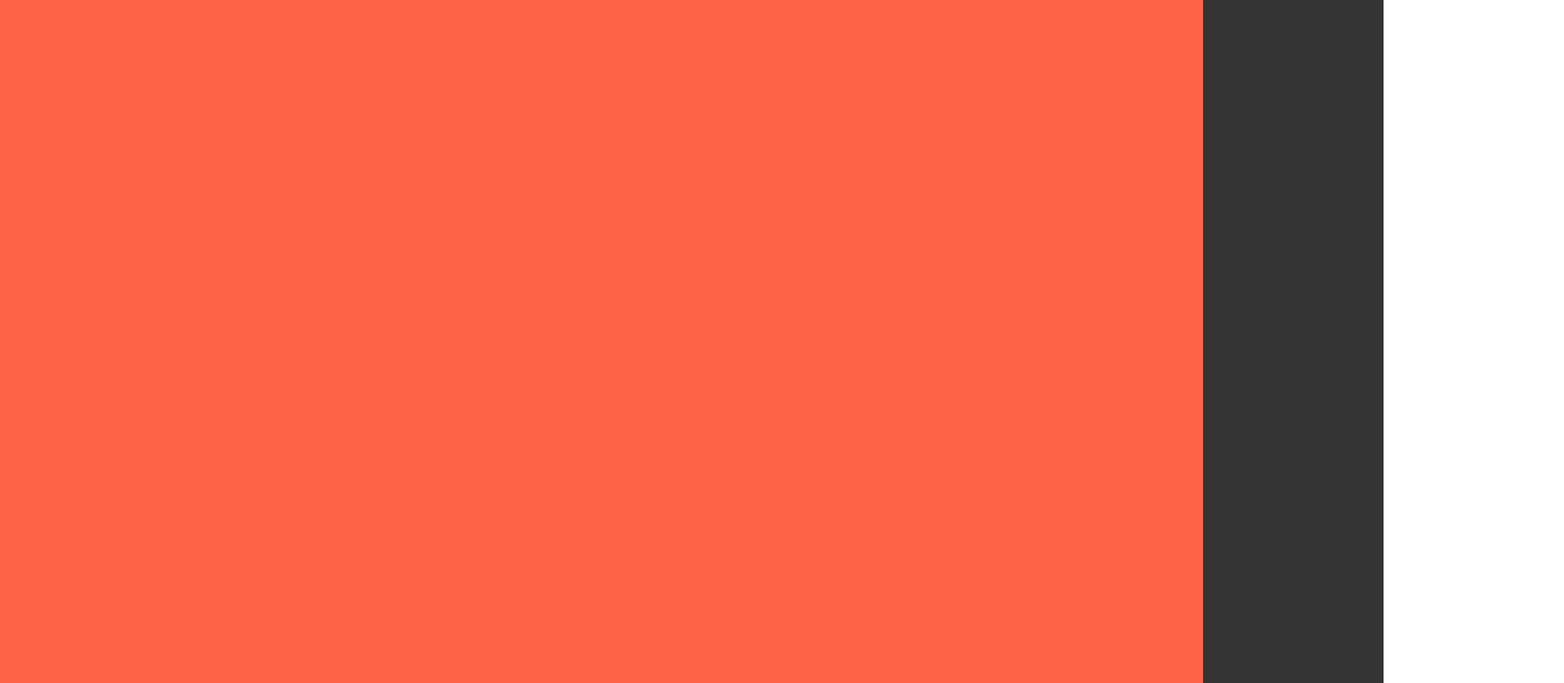
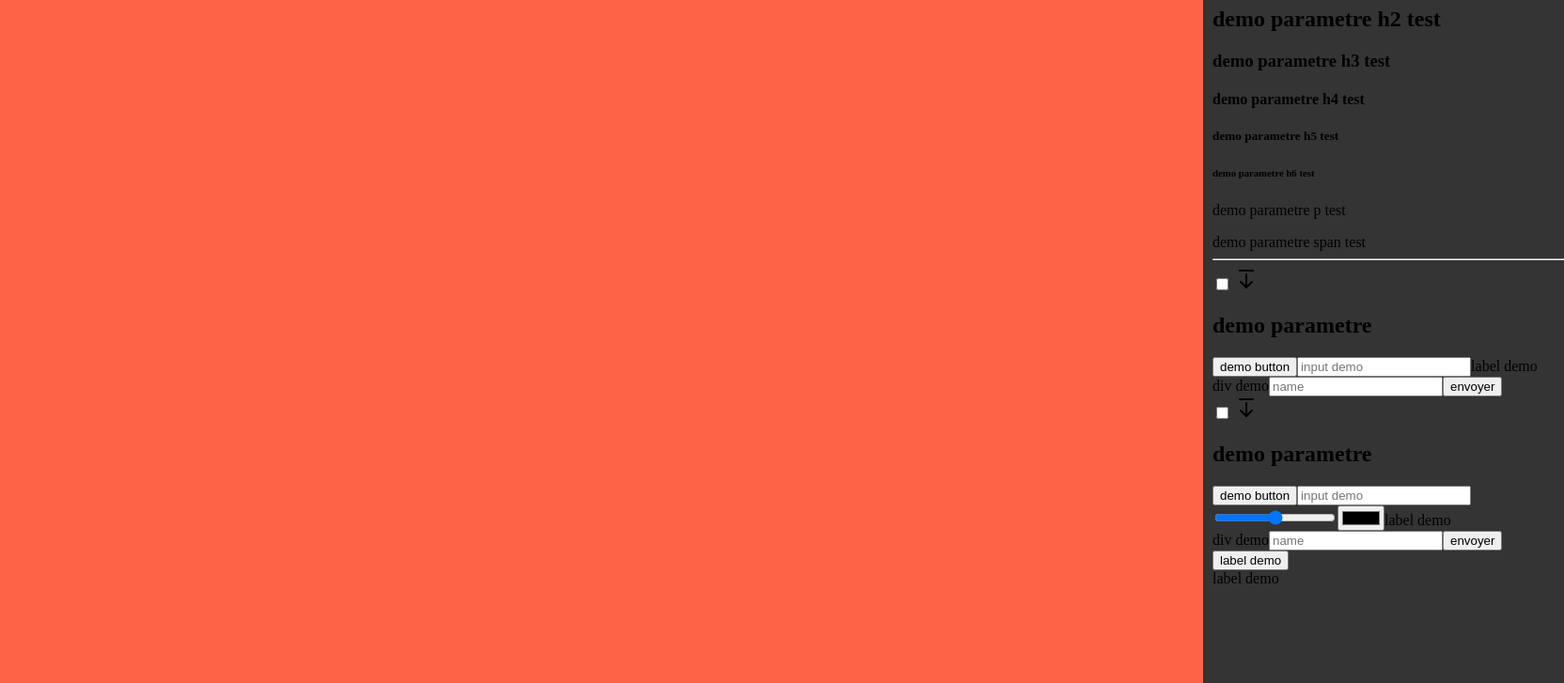
Before and after one commit to micuit-cuit/rnvs, a website: page src/index.html in a window 1280 px wide. Shown: the part 73-800 px from the top of the page at 94% size, 1664 px wide, since content can reach past the window. Drawn offline with nearby package versions, Linux system fonts and the light colour scheme.

Commit message:
feat: Add menu setting functionality and styles
- Added new file `.gitignore` to ignore `src/Untitled-1.json`
- Created `confgToPicture.js` file with `toggleCTP` function and `displayPIP` function
- Updated `style.css` to include new CSS variables and styles for the menu configuration
- Added `menuPrincipal.js` file with `parseConfig` function and event listeners for menu configuration
- Updated `index.html` to include necessary scripts and styles for menu configuration

```diff
--- a/src/index.html
+++ b/src/index.html
@@ -5,22 +5,174 @@
     <meta name="viewport" content="width=1920, initial-scale=1.0">
     <title>rnvs</title>
     <link rel="stylesheet" href="style.css">
+    <link rel="stylesheet" href="style-menu.css">
+    <link rel="icon" type="image/png" href="icone.png">
     <script src="https://unpkg.com/lucide@latest"></script>
+    <script src="js/menu-setting/confgToPicture.js"></script>
+    <script src="js/menu-setting/menuPrincipal.js"></script>
 
 </head>
 <body>
     <div id="app"></div>
     <dib id="buttonBar">
-        <div id="button-configToPictur"><i data-lucide="picture-in-picture-2"></i></div>
+        <div id="button-configToPictur" onclick="configTopicture()"  ><i data-lucide="picture-in-picture-2"></i></div>
         <div id="button-config" onclick="document.body.classList.toggle('config-open');"><i data-lucide="cog"></i></div>
     </dib>
     <div id="config">
+        <div id="config-drag"></div>
         <div id="content">
 
         </div>
     </div>
     <script>
+        const content = document.getElementById('content');
+        const menu = [
+        {
+                "type":"h1",
+                "text":"demo parametre h1 test"
+            },
+            {
+                "type":"h2",
+                "text":"demo parametre h2 test"
+            },
+            {
+                "type":"h3",
+                "text":"demo parametre h3 test"
+            },
+            {
+                "type":"h4",
+                "text":"demo parametre h4 test"
+            },
+            {
+                "type":"h5",
+                "text":"demo parametre h5 test"
+            },
+            {
+                "type":"h6",
+                "text":"demo parametre h6 test"
+            },
+            {
+                "type":"p",
+                "text":"demo parametre p test"
+            },
+            {
+                "type":"span",
+                "text":"demo parametre span test"
+            },
+            {
+                "type":"hr"
+            },
+	{
+		"type":"submenu",
+		"text":"demo parametre",
+		"content":[
+			{
+				"type":"button",
+				"onClick":"function",
+				"text":"demo button"
+			},
+			{
+				"type":"input",
+				"inputType":"number",
+				"onKeydown":"function",
+				"placeholder":"input demo",
+				"max":2
+			},
+			{
+				"type":"label",
+				"text":"label demo"
+			},
+			{
+				"type":"div",
+				"content":[
+					{
+						"type":"label",
+						"text":"div demo"
+					},
+					{
+						"type":"input",
+						"inputType":"text",
+						"placeholder":"name",
+						"max":10
+					},
+					{
+						"type":"button",
+						"onClick":"function",
+						"text":"envoyer"
+					}
+				]
+			},
+            {
+                "type":"submenu",
+                "text":"demo parametre",
+                "content":[
+                    {
+                        "type":"button",
+                        "onClick":"function",
+                        "text":"demo button"
+                    },
+                    {
+                        "type":"input",
+                        "inputType":"number",
+                        "onKeydown":"function",
+                        "placeholder":"input demo",
+                        "max":2
+                    },
+                    {
+                        "type":"input",
+                        "inputType":"range",
+                        "onKeydown":"function",
+                        "placeholder":"input demo",
+                        "max":2
+                    },
+                    {
+                        "type":"input",
+                        "inputType":"color",
+                        "onKeydown":"function",
+                        "placeholder":"input demo",
+                        "max":2
+                    },
+                    {
+                        "type":"label",
+                        "text":"label demo"
+                    },
+                    {
+                        "type":"div",
+                        "content":[
+                            {
+                                "type":"label",
+                                "text":"div demo"
+                            },
+                            {
+                                "type":"input",
+                                "inputType":"text",
+                                "placeholder":"name",
+                                "max":10
+                            },
+                            {
+                                "type":"button",
+                                "onClick":"function",
+                                "text":"envoyer"
+                            }
+                        ]
+                    }
+                ]
+            },
+            {
+                "type":"button",
+                "text":"label demo"
+            }
+		]
+	},
+    {
+        "type":"label",
+        "text":"label demo"
+    }
+];
+
+        content.innerHTML = parseConfig( menu );
         lucide.createIcons();
-      </script>
+
+    </script>
 </body>
 </html>
--- /dev/null
+++ b/src/js/menu-setting/confgToPicture.js
@@ -0,0 +1,12 @@
+let toggleCTP = false;
+function confgToPicture() {
+    toggleCTP = !toggleCTP;
+    if (toggleCTP) {
+        displayPIP(true);
+    } else {
+        displayPIP(false);
+    }
+}
+function displayPIP(toggle) {
+    console.log('not implemented');
+}
--- /dev/null
+++ b/src/js/menu-setting/menuPrincipal.js
@@ -0,0 +1,99 @@
+
+function parseConfig(menu){
+    let html = "";
+    for (let i = 0; i < menu.length; i++) {
+        const el = menu[i];
+        switch (el.type) {
+            case "submenu":
+                let id = Math.random().toString(36).substring(7)+el.text;
+                html += `
+                    <div class="submenu menu-item">
+                        <input type="checkbox" id="${id}">
+                        <label for="${id}" class="submenu-title">
+                            <i data-lucide="arrow-down-from-line"> </i>
+                            <h2>${el.text}</h2>
+                        </label>
+                        <div class="submenu-content"> ${parseConfig(el.content)} </div>
+                    </div>
+                    `;
+                break;
+            case "button":
+                html += `<button class="menu-item" onclick="${el.onClick}">${el.text}</button>`;
+                break;
+            case "input":
+                html += `<input class="menu-item" type="${el.inputType}" onkeydown="${el.onKeydown}" placeholder="${el.placeholder}" max="${el.max}">`;
+                break;
+            case "label":
+                html += `<label class="menu-item">${el.text}</label>`;
+                break;
+            case "div":
+                html += `<div class="div-content menu-item"> ${parseConfig(el.content)} </div>`;
+                break;
+            case "hr":
+                html += `<hr class="menu-item">`;
+                break;
+            case "h1":
+                html += `<h1 class="menu-item">${el.text}</h1>`;
+                break;
+            case "h2":
+                html += `<h2 class="menu-item">${el.text}</h2>`;
+                break;
+            case "h3":
+                html += `<h3 class="menu-item">${el.text}</h3>`;
+                break;
+            case "h4":
+                html += `<h4 class="menu-item">${el.text}</h4>`;
+                break;
+            case "h5":
+                html += `<h5 class="menu-item">${el.text}</h5>`;
+                break;
+            case "h6":
+                html += `<h6 class="menu-item">${el.text}</h6>`;
+                break;
+            case "p":
+                html += `<p class="menu-item">${el.text}</p>`;
+                break;
+            case "span":
+                html += `<span class="menu-item">${el.text}</span>`;
+                break;
+        }
+    }
+    return html;
+}
+
+window.parseConfig = parseConfig;
+window.onload = function(){
+    const configDrag = document.getElementById("config-drag");
+    const transition = document.documentElement.style.getPropertyValue('--transition');
+    let active = false;
+    configDrag.addEventListener("mousedown", function(e){
+        active = true;
+        document.documentElement.style.setProperty('--transition', 0);
+    })
+    document.addEventListener("mousemove", function(e){
+        if(active){
+            const shiftX = e.clientX;
+            const pourcentage = 100-(shiftX) / window.innerWidth * 100
+            if(pourcentage > 20 && pourcentage < 50){
+                //edit la variable css
+                document.documentElement.style.setProperty('--size-config', pourcentage+"vw");
+            }
+        }
+    })
+
+    document.addEventListener("mouseup", function(e){
+        active = false;
+        document.documentElement.style.setProperty('--transition', transition);
+        //enregistrer la variable css dans le local storage
+        let local = localStorage.getItem("config") || "{}";
+        local = JSON.parse(local);
+        local.size = document.documentElement.style.getPropertyValue('--size-config');
+        localStorage.setItem("config", JSON.stringify(local));
+    })
+    let config = localStorage.getItem("config") || "{}";
+    config = JSON.parse(config);
+    if(config.size){
+        document.documentElement.style.setProperty('--size-config', config.size);
+    }
+
+}
--- a/src/style.css
+++ b/src/style.css
@@ -1,6 +1,7 @@
 :root{
     background-color: transparent;
     --transition: 0.5s;
+    --size-config: 30vw;
 }
 body{
     background-color:transparent;
@@ -20,15 +21,47 @@ body{
 }
 #config{
     height: 100vh;
-    width: 15vw;
-    background-color: #343434    ;
+    width: var(--size-config);
+    background-color: #343434;
+    display: flex;
     position: absolute;
-    right: -15vw;
+    overflow-y: auto;
+    overflow-x: hidden;
+    right: calc(-1 * var(--size-config));
     transition: var(--transition);
+}
+#config-drag{
+    position: fixed;
+    height: 100vh;
+    width: 10px;
+    cursor: ew-resize;
+    background-color: #343434;
+    transition: var(--transition);
+}
+#content{
+    margin-left: 10px;
+}
+#config-drag:hover{
+    background-color: #555;
+}
+#config::-webkit-scrollbar {
+  height: 10px;
+  width: 10px;
+}
+#config::-webkit-scrollbar-track {
+  border-radius: 5px;
+  background-color: #343434;
+}
 
+#config::-webkit-scrollbar-thumb {
+  border-radius: 5px;
+  background-color: rgba(255, 255, 255, 0.1);
+  border: 1px solid #ffffff;
 }
+
+
 body.config-open #app{
-    width: 85vw;
+    width: calc(100vw - var(--size-config));
 }
 body.config-open #config{
     right: 0;
@@ -46,7 +79,7 @@ body.config-open #config{
     transition: var(--transition);
 }
 body.config-open #buttonBar{
-    right: 15vw;
+    right: var(--size-config);
 }
 
 #buttonBar div{
```
Also changed, not shown: 1 other file.
